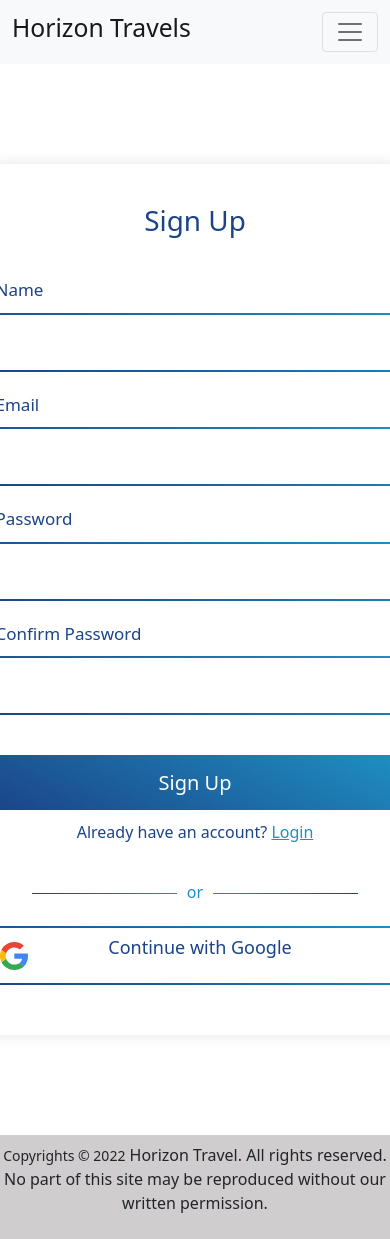
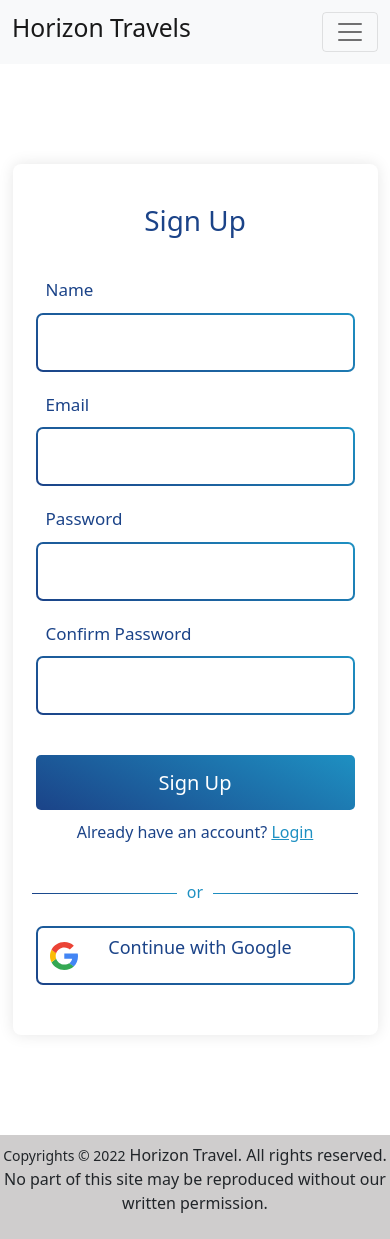
Before and after one commit to Rakib-Coder00/Horizon-Travels-Inc, a React (Create React App) app: page /signup in a window 390 px wide. Built offline with nearby package versions, Linux system fonts and the light colour scheme; no server answers.

Commit message:
make responsive login & signup page

```diff
--- a/src/Components/Auth/Login/Login.css
+++ b/src/Components/Auth/Login/Login.css
@@ -140,3 +140,15 @@
     color: red;
     font-size: 15px;
   }
+
+  @media only screen and (max-width: 768px) {
+    .input-field input {
+      width: 315px;
+    }
+    .auth-form {
+      width: 365px;
+    }
+    .google-auth {
+      width: 315px;
+    }
+}
```
